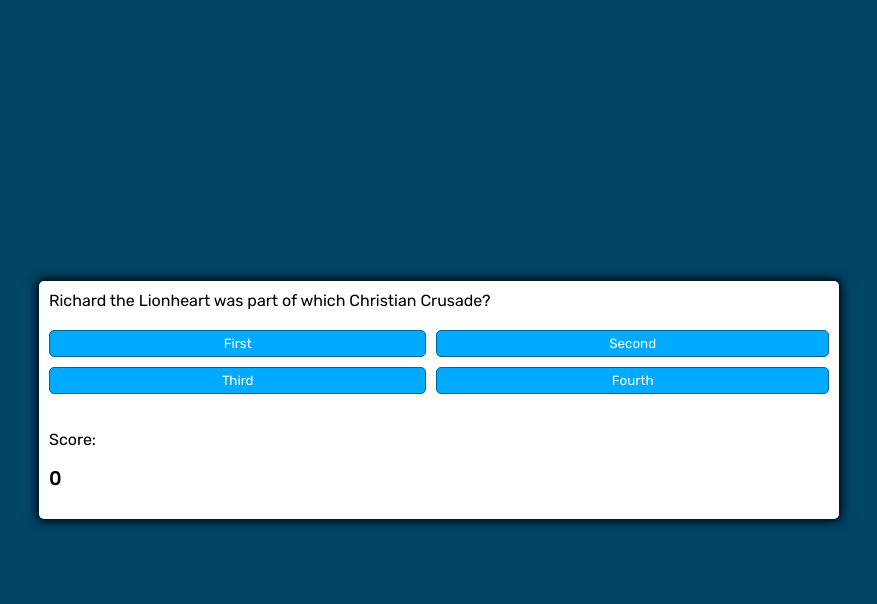
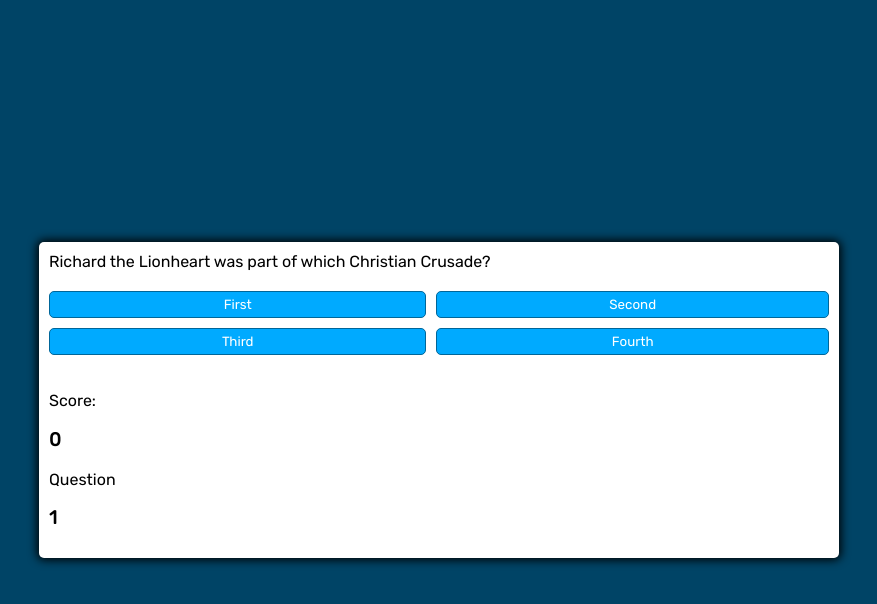
Before and after one commit to joseph-johnson27001/Quiz-App, a plain HTML site: page index.html in a window 1280 px wide. Both pictures are taken after a click on the button "Start". Shown: the whole page, without its empty margins (201-1078 px from the left). Drawn offline with Linux system fonts and the light colour scheme.

Commit message:
Score & Question Number
- Added logic to keep track of correct answers and question number

```diff
--- a/index.html
+++ b/index.html
@@ -25,7 +25,7 @@
         <button id="next-btn" class="next-btn btn hide">Next</button>
       </div>
       <div class="hide" id="correct-answers-container">
-        <p>Score: <h3 id="score-count"></h3></p>
+        <p>Score: <h3 id="score-count"></h3> Question <h3 id="question-count"></h3></p>
       </div>
     </div>
   </body>
--- a/js/script.js
+++ b/js/script.js
@@ -9,9 +9,9 @@ const correctAnswersContainer = document.getElementById("correct-answers-contain
 const questionElement = document.getElementById("question")
 const answerButtonsElement = document.getElementById("answer-buttons")
 let scoreCount = document.getElementById('score-count')
+let questionCount = document.getElementById("question-count")
 let score = 0
-let shuffledQuestions, currentQuestionIndex
-
+let shuffledQuestions, currentQuestionIndex, questionNumber
 // ------------------------------------------------------------------
 // Event Listeners
 // ------------------------------------------------------------------
@@ -19,6 +19,8 @@ let shuffledQuestions, currentQuestionIndex
 startButton.addEventListener('click', startGame)
 nextButton.addEventListener("click", () => {
   currentQuestionIndex++
+  questionNumber++
+  questionCount.innerHTML = questionNumber
   setNextQuestion()
 })
 
@@ -31,7 +33,9 @@ function startGame() {
   shuffledQuestions = questions.sort(() => Math.random() - .5)
   currentQuestionIndex = 0
   score = 0
+  questionNumber = 1
   scoreCount.innerHTML = score
+  questionCount.innerHTML = questionNumber
   correctAnswersContainer.classList.remove("hide")
   questionContainerElement.classList.remove("hide")
   setNextQuestion()
```
Also changed, not shown: 1 other file.
